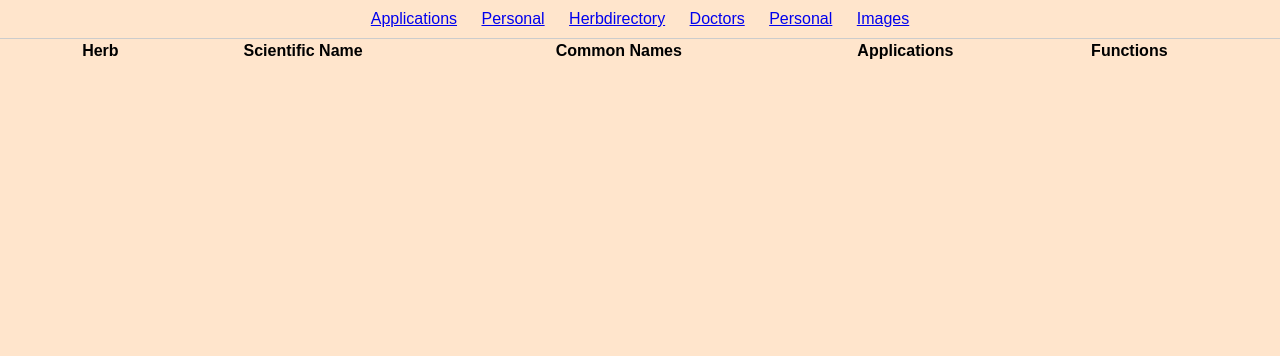
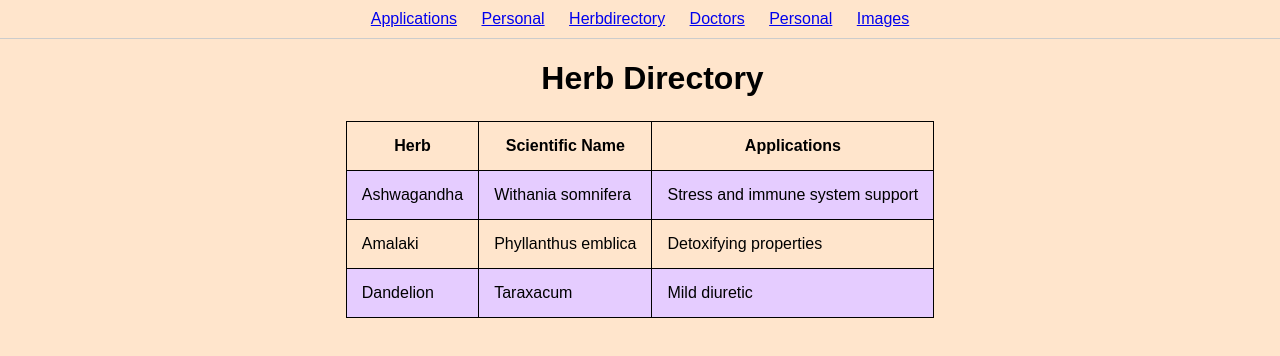
Before and after one commit to lauryngaffney/Static-Site, a plain HTML site: page herbdirectory.html in a window 1280 px wide. Drawn offline with Linux system fonts and the light colour scheme.

Commit message:
Table added to herbdirectory page

```diff
--- a/css/styles.css
+++ b/css/styles.css
@@ -98,3 +98,24 @@ footer > p	{
 ul {
 	list-style-type: none;
   }
+
+  table {
+	border-collapse: collapse;
+	margin-left:auto;
+	margin-right:auto;
+	margin-top:2%;
+  }
+
+  table, th, td {
+	border: 1px solid black;
+  }
+  th {
+	text-align: center;
+	padding: 15px;
+  }
+  td {
+	text-align: left;
+	padding: 15px;
+  }
+
+  tr:nth-child(even) {background-color: #e5ccff;}
--- a/herbdirectory.html
+++ b/herbdirectory.html
@@ -17,23 +17,40 @@
 		<li><a href="images.html">Images</a></li>
 	</nav>
 	<div class="container">
-	<table style="width:100%">
-		<tr>
-			<th>Herb</th>
-			<th>Scientific Name</th>
-			<th>Common Names</th>
-			<th>Applications</th>
-			<th>Functions</th>
-		</tr>
+		<h1>Herb Directory</h1>
 
-		<tr>
-			<td></td>
-			<td></td>
-			<td></td>
-			<td></td>
-			<td></td>
-		</tr>
+	<table >
+		<tbody>
+			<tr>
+				<th>Herb</th>
+				<th>Scientific Name</th>
+				<th>Applications</th>
+			</tr>
+			<tr>
+				<td>Ashwagandha</td>
+				<td>Withania somnifera</td>
+				<td>Stress and immune system support</td>
+			</tr>
+			<tr>
+				<td>Amalaki</td>
+				<td>Phyllanthus emblica</td>
+				<td>Detoxifying properties</td>
+			</tr>
+			<tr>
+				<td>Dandelion</td>
+				<td>Taraxacum</td>
+				<td>Mild diuretic</td>
+			</tr>
+		</tbody>
 	</table>
+
+
+
+
+
+	<table>
+
+
 </div>
 
 
```
